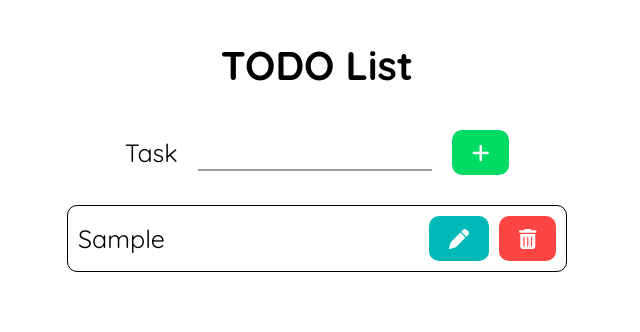
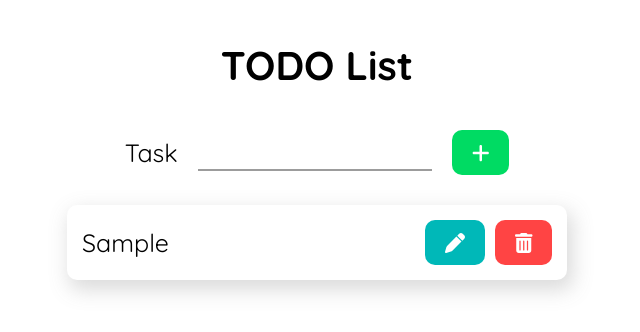
Before and after one commit to harshalx1dev/todo-list, a React (Create React App) app: page / in a window 1280 px wide. Both pictures are taken after typing "Sample" into the empty fields and a click on the button 803 px from the left and 152 px from the top of the page. Shown: the top 332 px of the page, without its empty margins (323-963 px from the left). Built offline with nearby package versions, Linux system fonts and the light colour scheme.

Commit message:
Styles Update

```diff
--- a/src/components/ListItem.css
+++ b/src/components/ListItem.css
@@ -2,10 +2,17 @@
   display: flex;
   justify-content: space-between;
   align-items: center;
-  padding: 10px;
+  padding: 15px;
   border-radius: 10px;
-  border: 1px solid black;
   margin-bottom: 15px;
+  box-shadow: 4px 8px 20px 2px rgba(112, 112, 112, 0.25);
+  transition: all 0.3s ease-in-out;
+}
+
+.listItem:hover {
+  cursor: pointer;
+  box-shadow: none;
+  transform: translateY(2px);
 }
 
 .listItem li {
```
